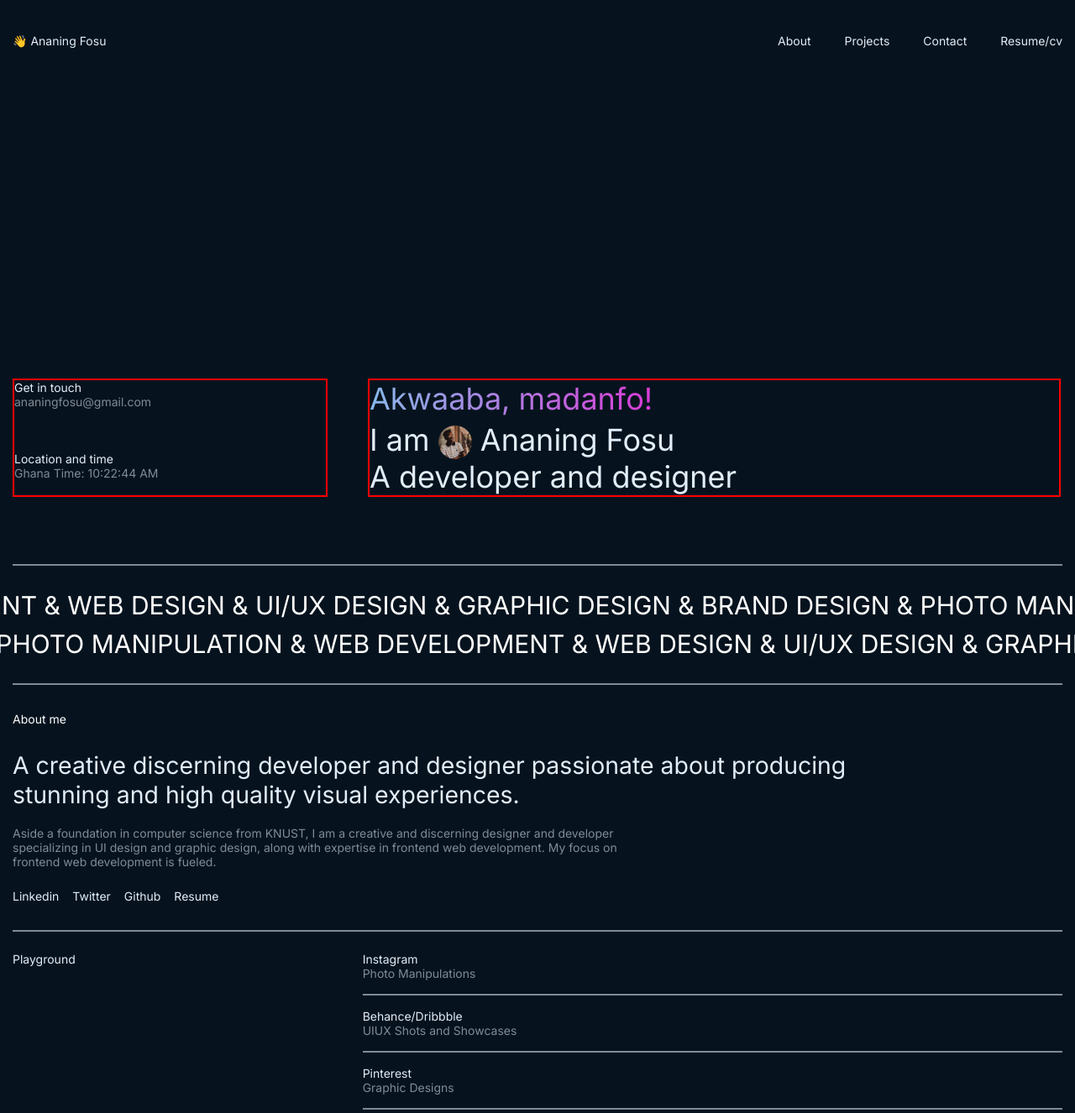
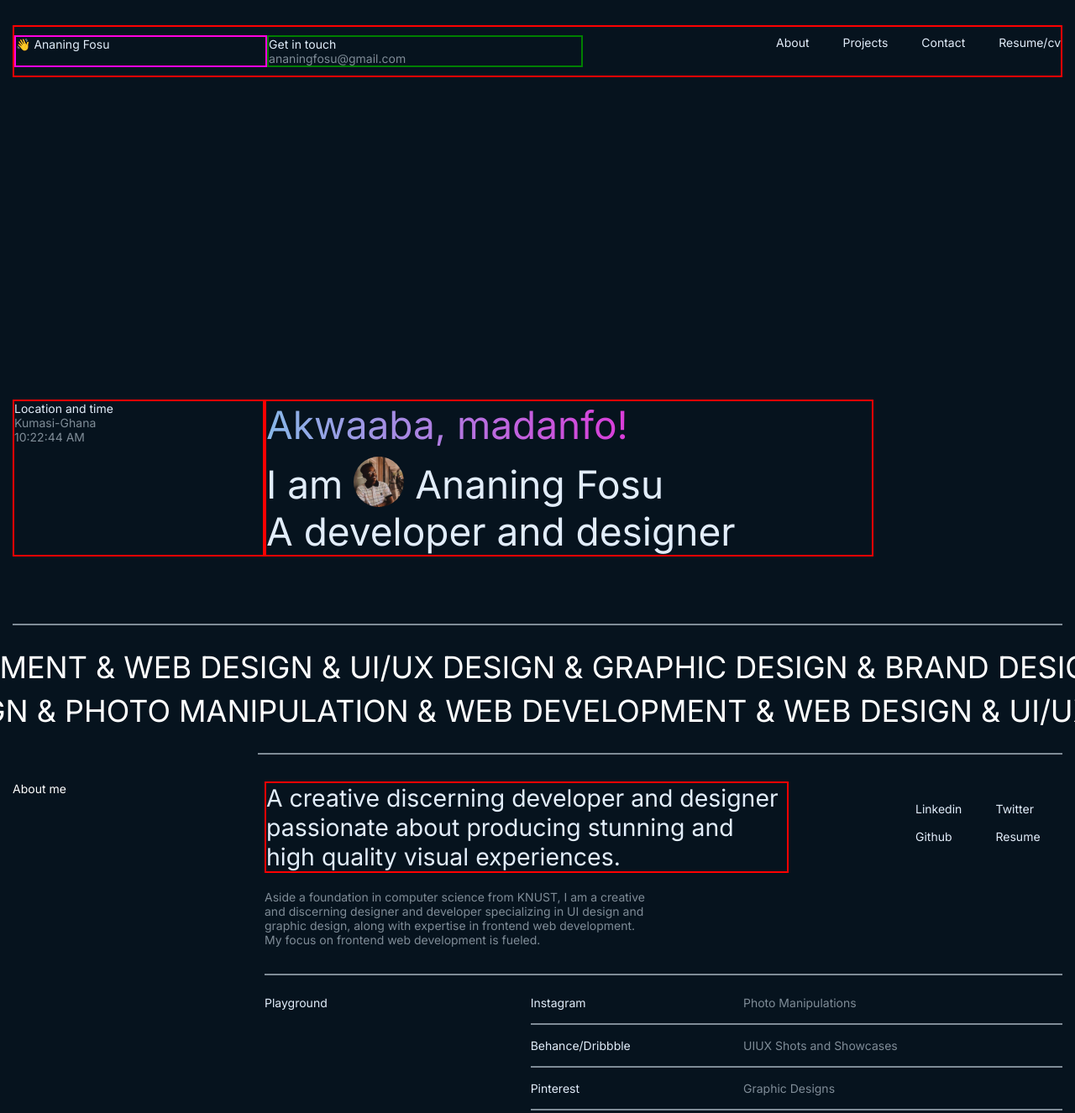
Before and after one commit to ananingfosu/updated-minimal-folio-v3, a plain HTML site: page index.html in a window 1280 px wide. Shown: the top 1326 px of the page at 84% size. Drawn offline with Linux system fonts and the light colour scheme.

Commit message:
Responsive for 1024 to 1440px tbc

```diff
--- a/css/main.scss
+++ b/css/main.scss
@@ -65,12 +65,9 @@ h1, h2, h3, h4, h5 {
 
 html {font-size: 100%;} /* 16px */
 
-h1 {
-    font-size: 24px;
-    /*font-size: clamp(24px, 8vw, 40px);*/
-}
+h1 {font-size: 24px;}
 
-h2 {font-size: 30px; /* 50.56px */}
+h2 {font-size: 30px; }
 
 h4 {font-size: 1.777rem; /* 28.48px */}
 
@@ -323,12 +320,12 @@ footer {
     text-align: center;
 }
 
-/* Styles for screens with a width between 320px and 799px */
+/* Styles for screens with a width 320px  */
 
 
 /* ############################################
 ################################################
-Default styles for all screen sizes
+Default styles for all other screen sizes
 ################################################
 ################################################
 */
@@ -338,7 +335,7 @@ Default styles for all screen sizes
   /* Styles for screens with a width between 800px and 1023px */
 @media only screen and (min-width: 800px) /*and (max-width: 1023px)*/ {
 
-    h1 {
+    h1, h2 {
         font-size: 36px;
     }
 
@@ -357,12 +354,10 @@ Default styles for all screen sizes
         }
     }
 
-
-
     .hero-container {
         margin-top: 30%;
         display: grid;
-        grid-template-columns: 30% 70%;
+        grid-template-columns: 24% 76%;
         gap: 3rem;
     }
 
@@ -380,23 +375,93 @@ Default styles for all screen sizes
 
     .about-desc h4 {
         width: 80%;
+        border: 2px solid red;
     }
 
     .about-desc p {
         width: 60%;
     }
 
+    .playground-table .table {
+        display: grid;
+        grid-template-columns: 40% 60%;
+    }
 
 }
 
   /* Styles for screens with a width between 1024px and 1439px */
-@media only screen and (min-width: 1024px) and (max-width: 1439px) {
-    /* Add your styles here */
+@media only screen and (min-width: 1024px) /*and (max-width: 1439px)*/ {
+
+    h1 {
+        font-size: 46px;
+    }
+
+    nav {
+        border: 2px solid red;
+        display: flex;
+
+        .webname {
+            width: 24%;
+            text-align: left;
+            border: 2px solid rgb(255, 0, 225);
+        }
+
+        .get-contact {
+            display: unset;
+            width: 30%;
+            text-align: left;
+            border: 2px solid green;
+        }
+
+        .nav-links {
+            width: 46%;
+            text-align: right;
+            justify-content: end;
+        }
+
+    }
+
+    .hero-prompt .get-contact {
+        display: none;
+    }
+
+    .hero-container {
+        gap: 0;
+    }
+
+    .hero-picture img {
+        width: 60px;
+    }
+
+    .grid-divider, .contact-container {
+        display: grid;
+        grid-template-columns: 24% 62% 14%;
+    }
+
+    .about-container .social-media ul {
+        display: grid;
+        grid-template-columns: 1fr 1fr;
+        gap: 1rem;
+    }
+
+    .empty-space, .grid-table-playground {
+        margin-left: 24%;
+    }
 }
 
   /* Styles for screens with a width between 1440px and 1919px */
 @media only screen and (min-width: 1440px) and (max-width: 1919px) {
     /* Add your styles here */
+
+    .container, .grid-divider, .contact-container {
+        margin-left: 20px;
+        margin-right: 20px;
+    }
+
+    .grid-divider {
+        display: grid;
+        grid-template-columns: 24% 62% 14%;
+    }
 }
 
   /* Styles for screens with a width of 1920px and larger */
--- a/index.html
+++ b/index.html
@@ -268,7 +268,8 @@
         const formattedTime = `${formattedHours}:${String(minutes).padStart(2, '0')}:${String(seconds).padStart(2, '0')} ${ampm}`;
 
         // Update the HTML element with the current time
-        document.getElementById('time').textContent = `Ghana Time: ${formattedTime}`;
+        document.getElementById('time').innerHTML = `Kumasi-Ghana<br>${formattedTime}`;
+
     }
 
     // Update the time every second
```
Also changed, not shown: css/main.css, 1 other file.
